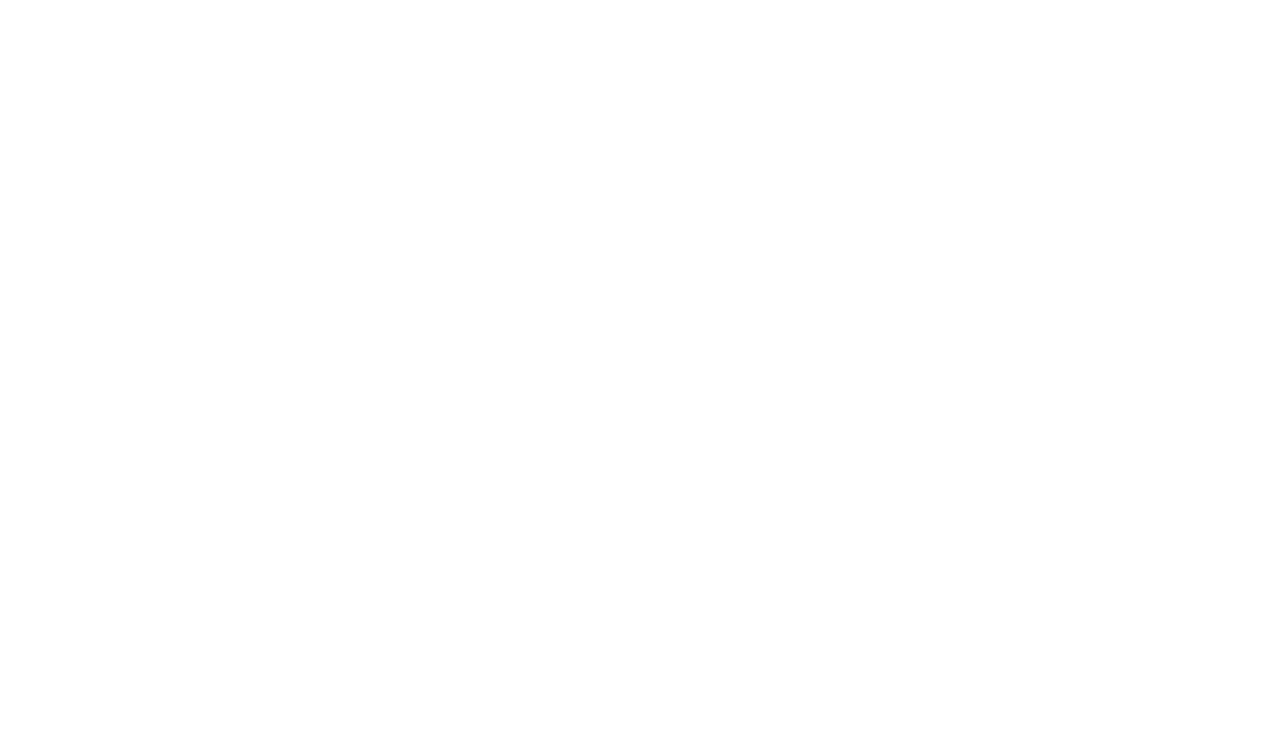
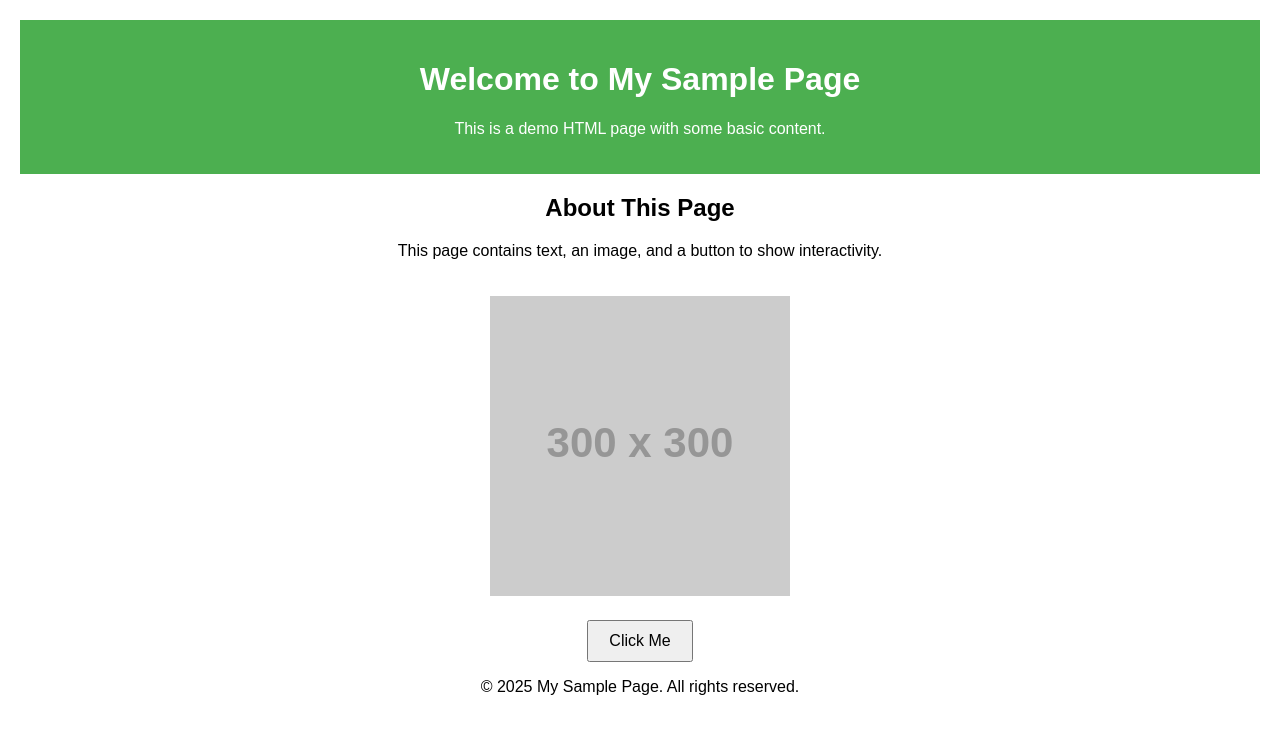
Before and after one commit to maharjanronish/testing, a plain HTML site: page index.html in a window 1280 px wide. Drawn offline with Linux system fonts and the light colour scheme; placeholder pictures from the web are drawn by us.

Commit message:
added some content to test

```diff
--- a/index.html
+++ b/index.html
@@ -1,8 +1,52 @@
-<!Doctype html>
-<html>
-
+<!DOCTYPE html>
+<html lang="en">
 <head>
+    <meta charset="UTF-8">
+    <meta name="viewport" content="width=device-width, initial-scale=1.0">
+    <title>My Sample Page</title>
+    <style>
+        body {
+            font-family: Arial, sans-serif;
+            text-align: center;
+            margin: 20px;
+        }
+        header {
+            background-color: #4CAF50;
+            color: white;
+            padding: 20px;
+            margin-bottom: 20px;
+        }
+        img {
+            width: 300px;
+            height: auto;
+            margin: 20px 0;
+        }
+        button {
+            padding: 10px 20px;
+            font-size: 16px;
+            cursor: pointer;
+        }
+    </style>
 </head>
 <body>
+    <header>
+        <h1>Welcome to My Sample Page</h1>
+        <p>This is a demo HTML page with some basic content.</p>
+    </header>
+
+    <main>
+        <h2>About This Page</h2>
+        <p>This page contains text, an image, and a button to show interactivity.</p>
+
+        <img src="https://via.placeholder.com/300" alt="Sample Image">
+
+        <br>
+
+        <button onclick="alert('Hello! You clicked the button.')">Click Me</button>
+    </main>
+
+    <footer>
+        <p>&copy; 2025 My Sample Page. All rights reserved.</p>
+    </footer>
 </body>
 </html>
```
